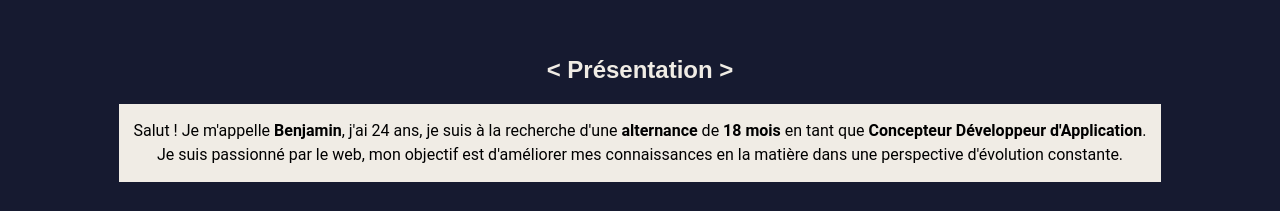
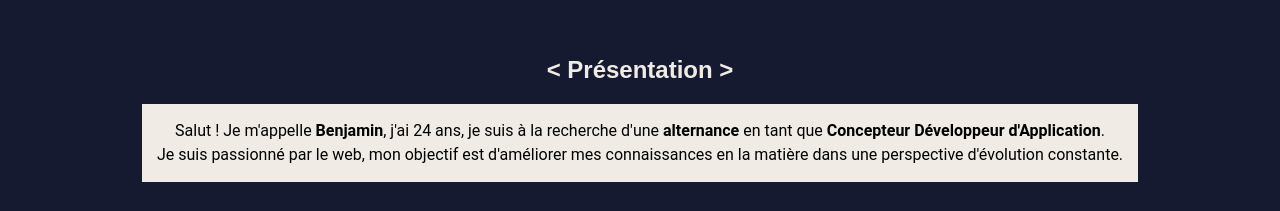
Before and after one commit to BenjaminVQE/portfolio, a React (Create React App) app: page / in a window 1280 px wide. Shown: the part 818-1029 px from the top of the page. Built offline with nearby package versions, Linux system fonts and the light colour scheme.

Commit message:
fix(about): description

```diff
--- a/src/components/aboutView/aboutView.tsx
+++ b/src/components/aboutView/aboutView.tsx
@@ -15,8 +15,7 @@ function AboutView() {
       <h2>&lt; Présentation &gt;</h2>
       <div className="aboutMe">
         Salut ! Je m'appelle <strong>Benjamin</strong>, j'ai {resultBirth} ans,
-        je suis à la recherche d'une <strong>alternance</strong> de{" "}
-        <strong>18 mois</strong> en tant que{" "}
+        je suis à la recherche d'une <strong>alternance</strong> en tant que{" "}
         <strong>Concepteur Développeur d'Application</strong>. <br />
         Je suis passionné par le web, mon objectif est d'améliorer mes
         connaissances en la matière dans une perspective d'évolution constante.
```
